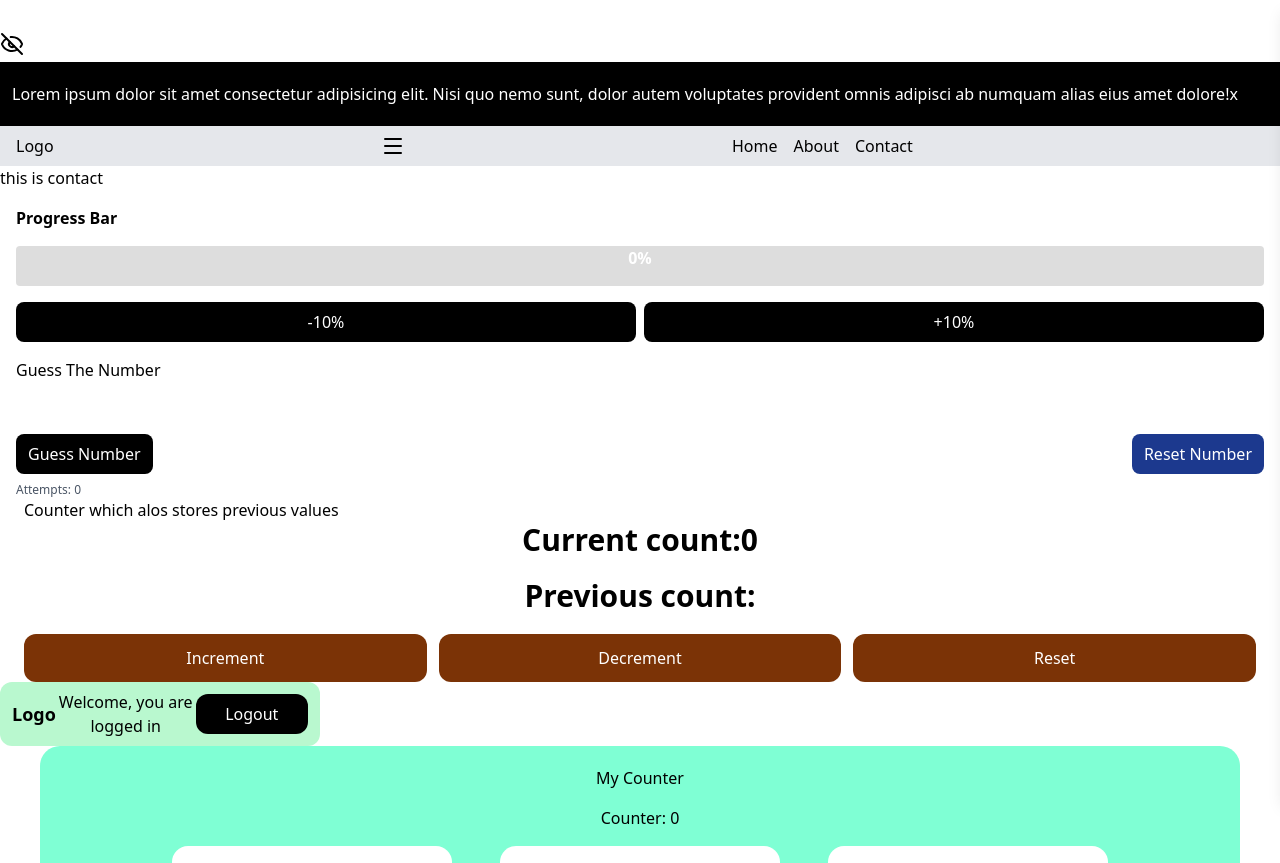
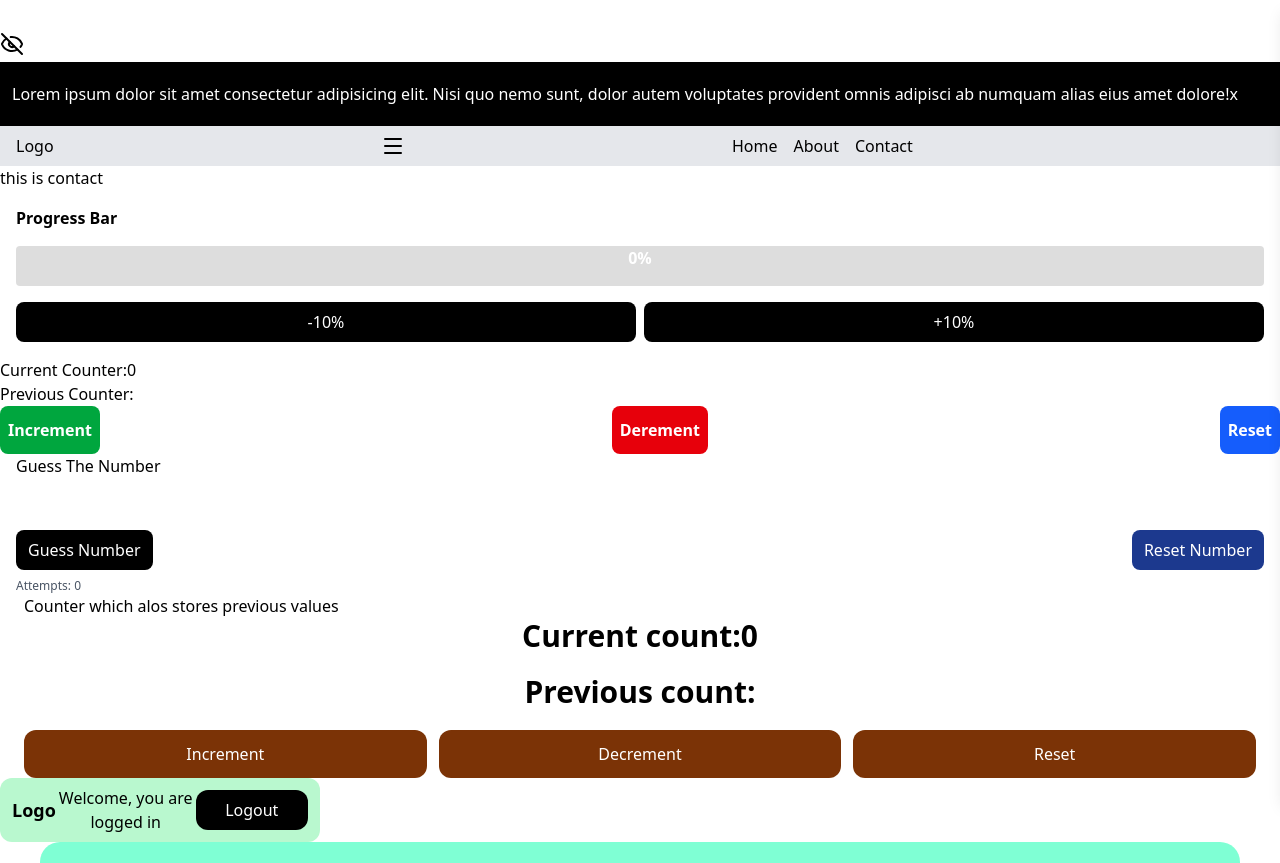
Before and after one commit to Subarna1911/Mini-Projects-, a React (Vite) app: page /contact in a window 1280 px wide. Shown: the top 863 px of the page. Built offline with nearby package versions, Linux system fonts and the light colour scheme.

Commit message:
usePreviousHook created

```diff
--- a/src/App.jsx
+++ b/src/App.jsx
@@ -20,6 +20,7 @@
 import CounterStore from './components/CounterStore'
 import ProgressBar from './components/ProgressBar'
 import GuessTheNumber from './components/GuessTheNumber'
+import CounterApp from './components/CounterApp'
 
 const App = () => {
   return (
@@ -38,6 +39,7 @@
         <Route path = '/contact' element = {<Connect/>} />
       </Routes>
       <ProgressBar/>
+      <CounterApp/>
       <GuessTheNumber/>
       <CounterStore/>
       <Authentication/>
--- /dev/null
+++ b/src/components/CounterApp.jsx
@@ -0,0 +1,35 @@
+import React from 'react'
+import {useState} from 'react';
+import {usePreviousHook} from './usePreviousHook';
+
+const CounterApp = () => {
+    const[counter, setCounter] = useState(0);
+    const previousValue = usePreviousHook (counter);
+
+   const handleIncrement = ()=>{
+    setCounter(prev=>prev + 1);
+   }
+
+   const handleDecrement = ()=>{
+    setCounter(prev=>prev-1);
+   }
+
+   const handleReset = ()=>{
+    setCounter(0);
+   }
+
+  return (
+    <div>
+        <h1>Current Counter:{counter}</h1>
+
+        <h2>Previous Counter:{previousValue} </h2>
+        <div className="flex items-center justify-between">
+              <button  onClick={handleIncrement}  className="bg-green-600 text-white rounded-lg font-semibold text-md px-2 py-3"> Increment</button>
+              <button  onClick={handleDecrement}  className="bg-red-600 text-white rounded-lg font-semibold text-md px-2 py-3"> Derement</button>
+              <button  onClick={handleReset}      className="bg-blue-600 text-white rounded-lg font-semibold text-md px-2 py-3"> Reset</button>
+        </div>
+    </div>
+  )
+}
+
+export default CounterApp
--- /dev/null
+++ b/src/components/usePreviousHook.jsx
@@ -0,0 +1,13 @@
+import {useEffect, useRef} from 'react';
+
+ export const usePreviousHook = (value)=>{
+    const prevValue = useRef(null);
+
+useEffect(()=>{
+    prevValue.current = value;
+}, [value]);
+
+
+return prevValue.current;
+
+}
```
